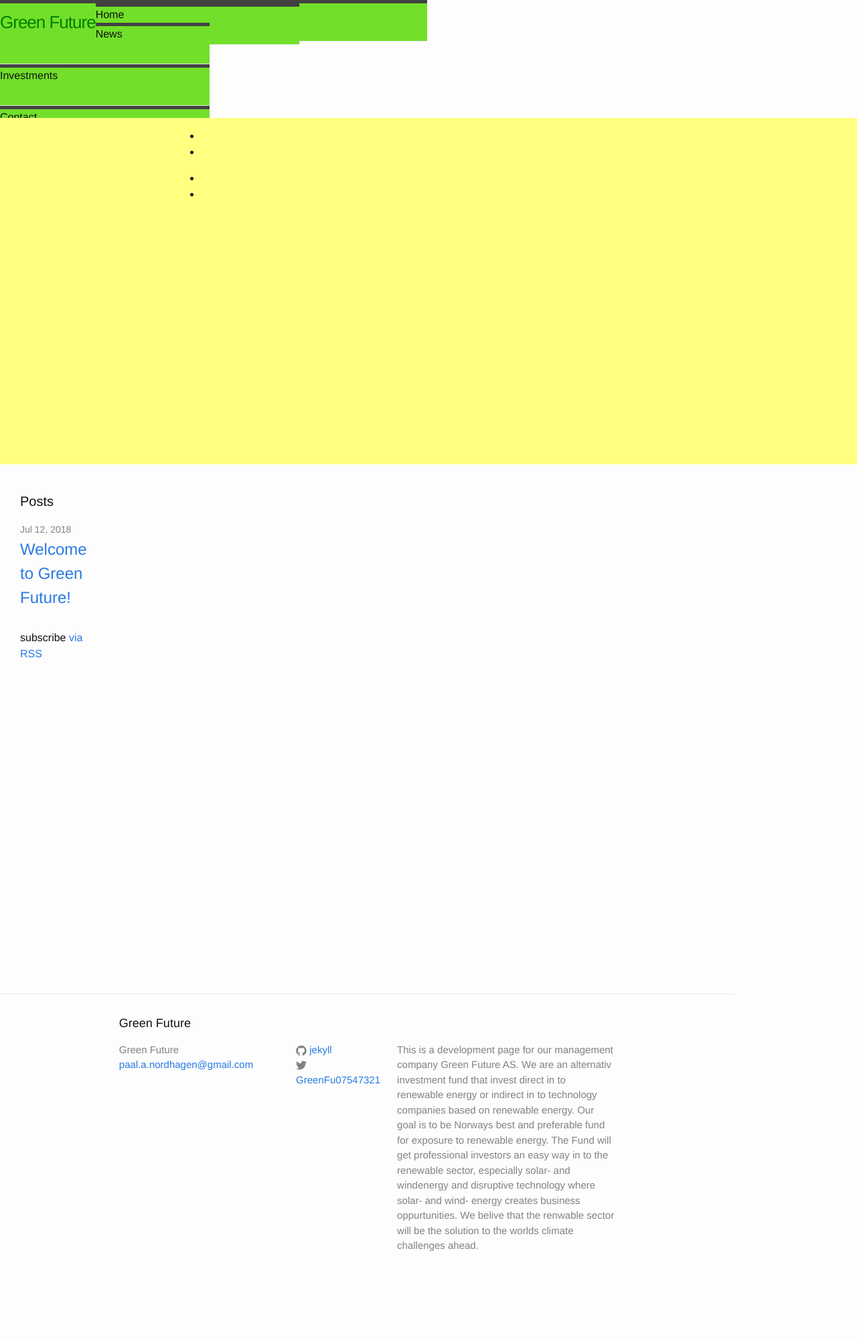
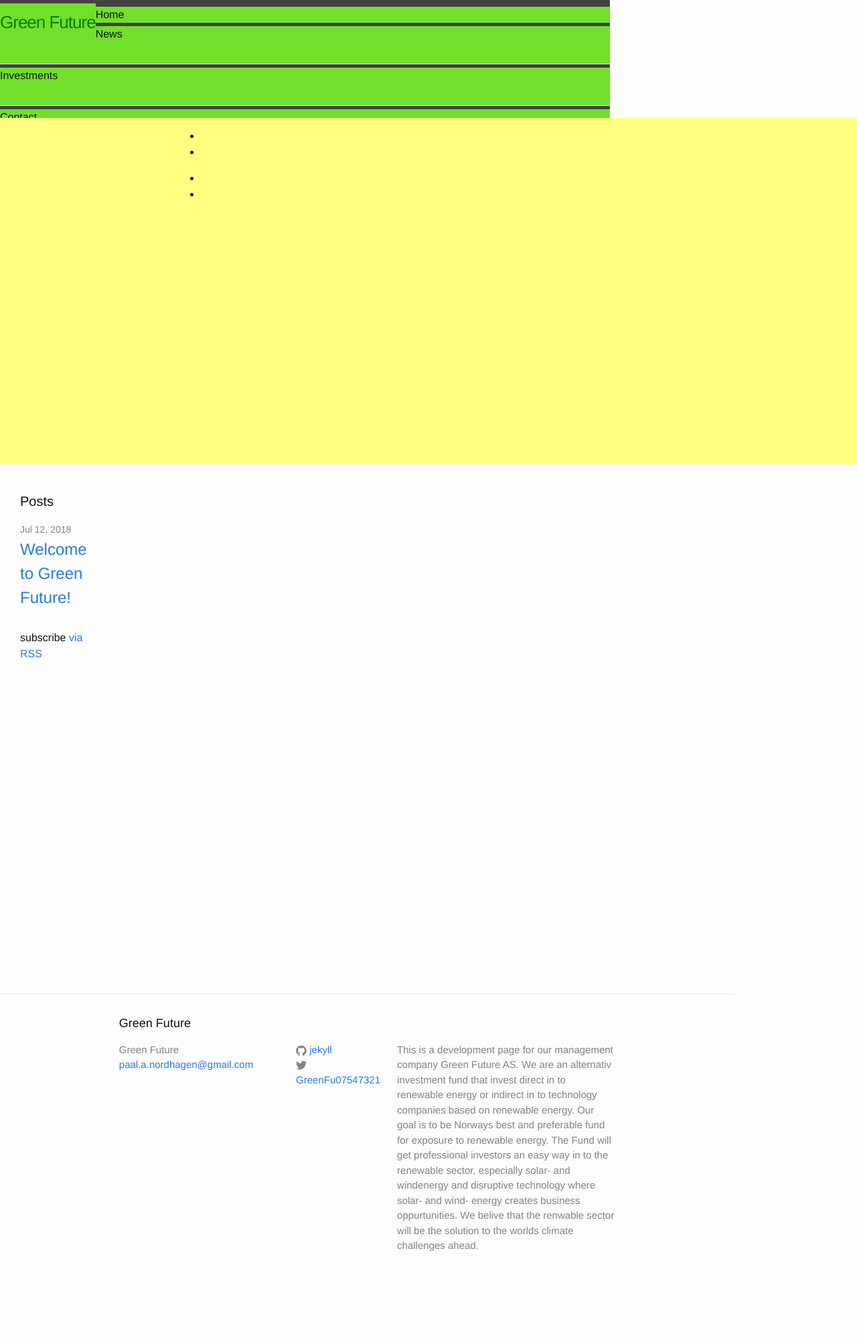
Before and after one commit to Paal-August/Paal-August.github.io, a Jekyll site: the page built from index.html, in a window 1280 px wide. Shown: the whole page at 67% size. Built offline with Jekyll 4.4.1, drawn with Linux system fonts in a browser that asks for light colours.

Commit message:
Update _layout.scss

```diff
--- a/_sass/_layout.scss
+++ b/_sass/_layout.scss
@@ -18,8 +18,9 @@
   min-height: 56px;
   background-color:#72DF2A;
     //display:inline-block;
-  width:70%;
+  width:100%;
   height:30px;
+  justify-content:start;
  /* display: grid;
   grid-template-columns: repeat(7,450px);
   grid-template-rows: 450px;
@@ -27,7 +28,7 @@
   margin-top: 44px;
   grid-auto-rows: 500px;
   justify-items:center;
-  justify-content:center;
+
   align-items:stretch;
   align-content:center;
   grid-auto-rows:500px;
```
